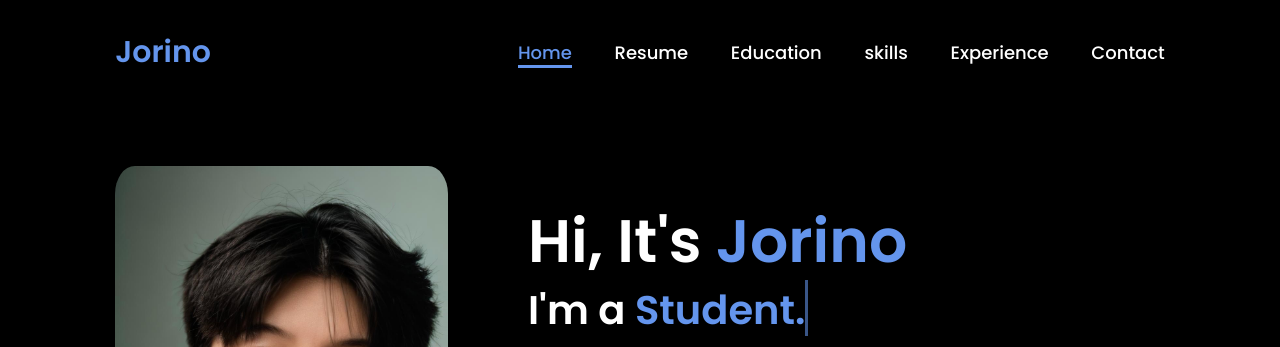
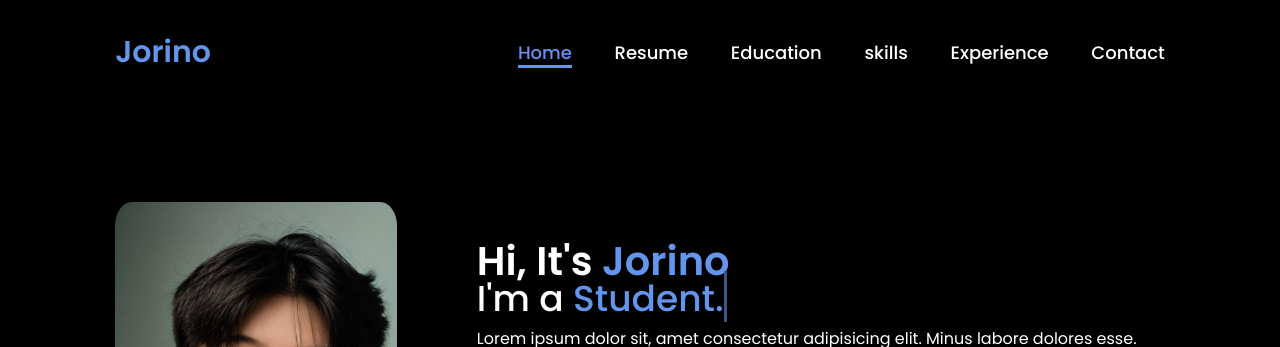
Before and after one commit to Nongtoonlnwza007eieiXD/RESUME-GROUP, a plain HTML site: page 66030213/index.html in a window 1280 px wide. Shown: the top 347 px of the page. Drawn offline with Linux system fonts and the light colour scheme.

Commit message:
update css home page

```diff
--- a/66030213/style.css
+++ b/66030213/style.css
@@ -111,9 +111,9 @@ section{
 }
 
 .home .home-content h1{
-    font-size: 6rem;
-    font-weight: 700;
-    line-height: 1.3;
+    font-size: 40px;
+    font-weight: 800;
+    line-height: 20px;
 }
 
 span{
@@ -121,9 +121,9 @@ span{
 }
 
 .home-content h3{
-    font-size: 4rem;
-    margin-bottom: 1rem;
-    font-weight: 700;
+    font-size: 36px;
+    margin-bottom: 15;
+    font-weight: 500;
 }
 
 .home-content p{
@@ -136,7 +136,7 @@ span{
 
 .home-img img{
     position: relative;
-    width: 26vw;
+    width: 22vw;
     border-radius: 6%;
     box-shadow: 0 0 25px solid #6495ED;
     cursor: pointer;
```
